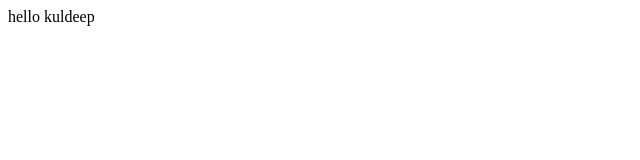
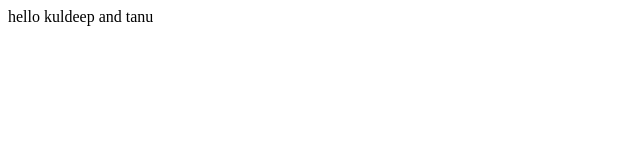
Before and after one commit to Devkuldeep/test, a plain HTML site: page index.html in a window 1280 px wide. Shown: the full height of the page, 0-640 px from the left. Drawn offline with Linux system fonts and the light colour scheme.

Commit message:
Update index.html

```diff
--- a/index.html
+++ b/index.html
@@ -7,5 +7,6 @@
 </head>
 <body>
     hello kuldeep
+    and tanu
 </body>
 </html>
```
